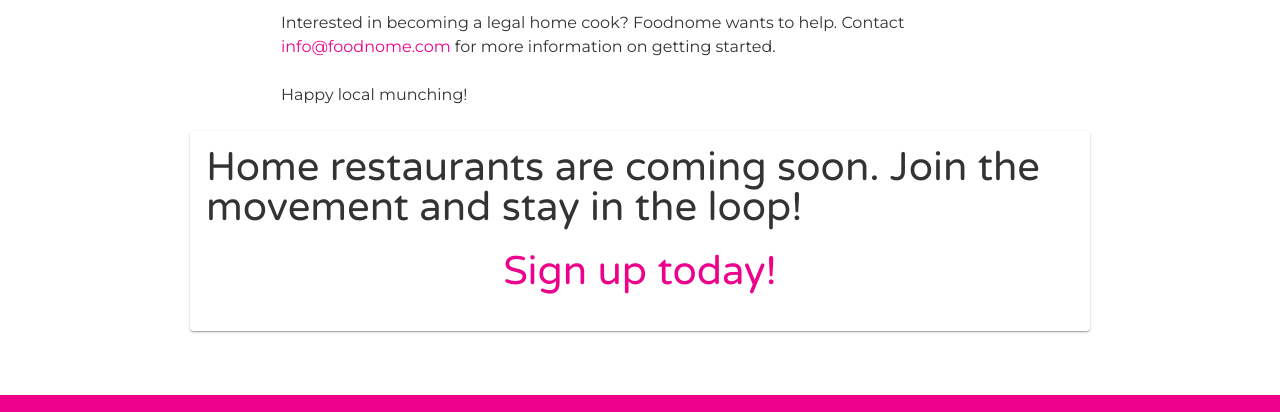
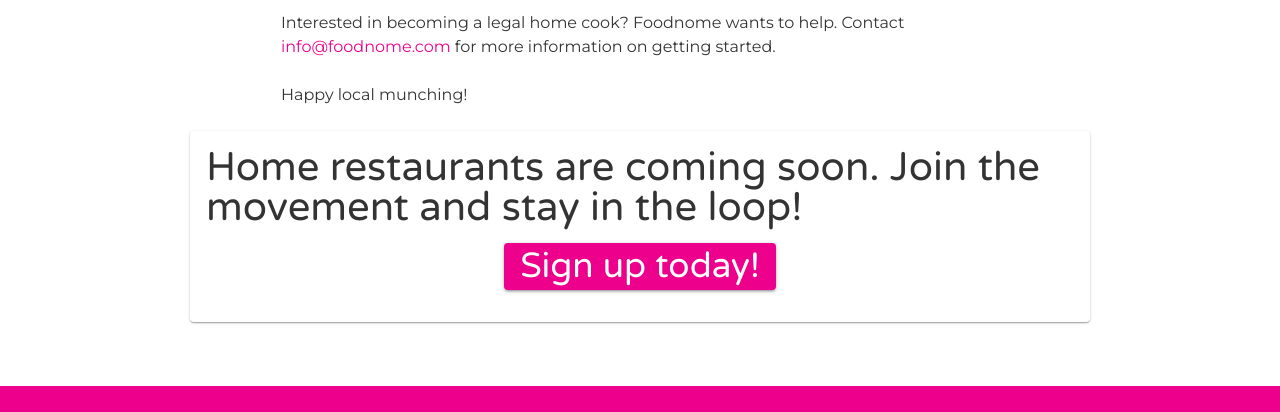
Before and after one commit to iwakoscott/foodnome-cms, a Gatsby site: page /story in a window 1280 px wide. Shown: the part 5445-5857 px from the top of the page. Built offline with nearby package versions, Linux system fonts and the light colour scheme; Gatsby itself is replaced by a stand-in of ours.

Commit message:
Add Button to sign up banner

```diff
--- a/src/components/SignUpBanner.js
+++ b/src/components/SignUpBanner.js
@@ -2,6 +2,7 @@
 import styled from 'styled-components';
 import { Link } from 'gatsby';
 import Card from '@material-ui/core/Card';
+import Button from '@material-ui/core/Button';
 
 const Container = styled.div`
   display: flex;
@@ -15,6 +16,8 @@
 
 const BannerText = styled.h2`
   font-size: 2.5em;
+  padding: 0;
+  margin: 0;
   @media (max-width: 500px) {
     font-size: 2em;
   }
@@ -30,7 +33,7 @@
   max-width: 900px;
 `;
 
-export default function SignUpBanner(props) {
+function SignUpBanner(props) {
   return (
     <Container>
       <StyledCard>
@@ -38,12 +41,20 @@
           Home restaurants are coming soon. Join the movement and stay in the
           loop!
         </BannerText>
-        <BannerText>
-          <Link to="/sign-up" state={{ from: props.location.pathname }}>
-            Sign up today!
-          </Link>
-        </BannerText>
+        <div style={{ margin: '1em 0' }}>
+          <Button
+            color="secondary"
+            variant="contained"
+            component={Link}
+            to="/sign-up"
+            style={{ backgroundColor: '#ec008c', color: 'white' }}
+            state={{ from: props.location.pathname }}>
+            <BannerText> Sign up today!</BannerText>
+          </Button>
+        </div>
       </StyledCard>
     </Container>
   );
 }
+
+export default SignUpBanner;
```
